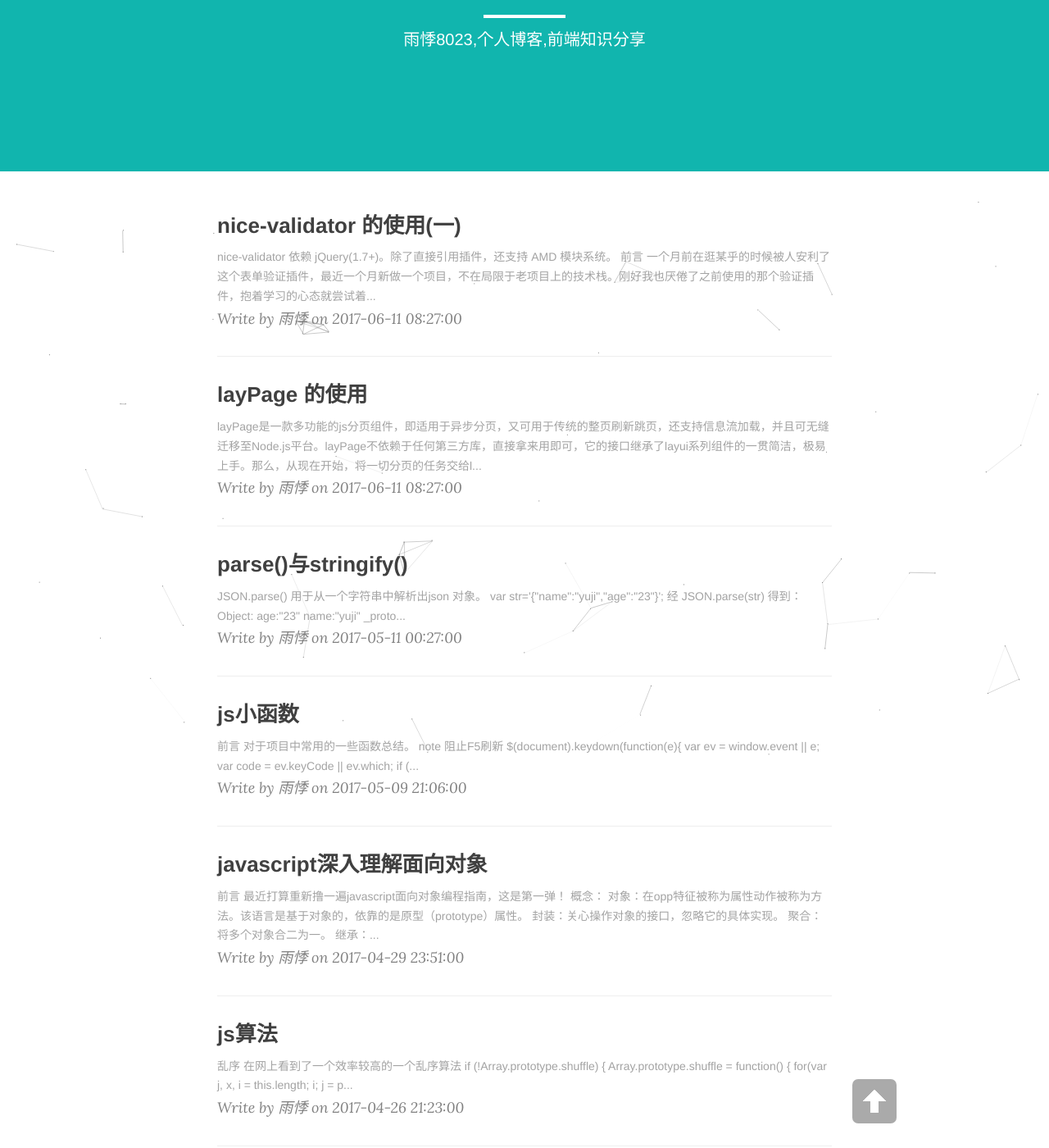
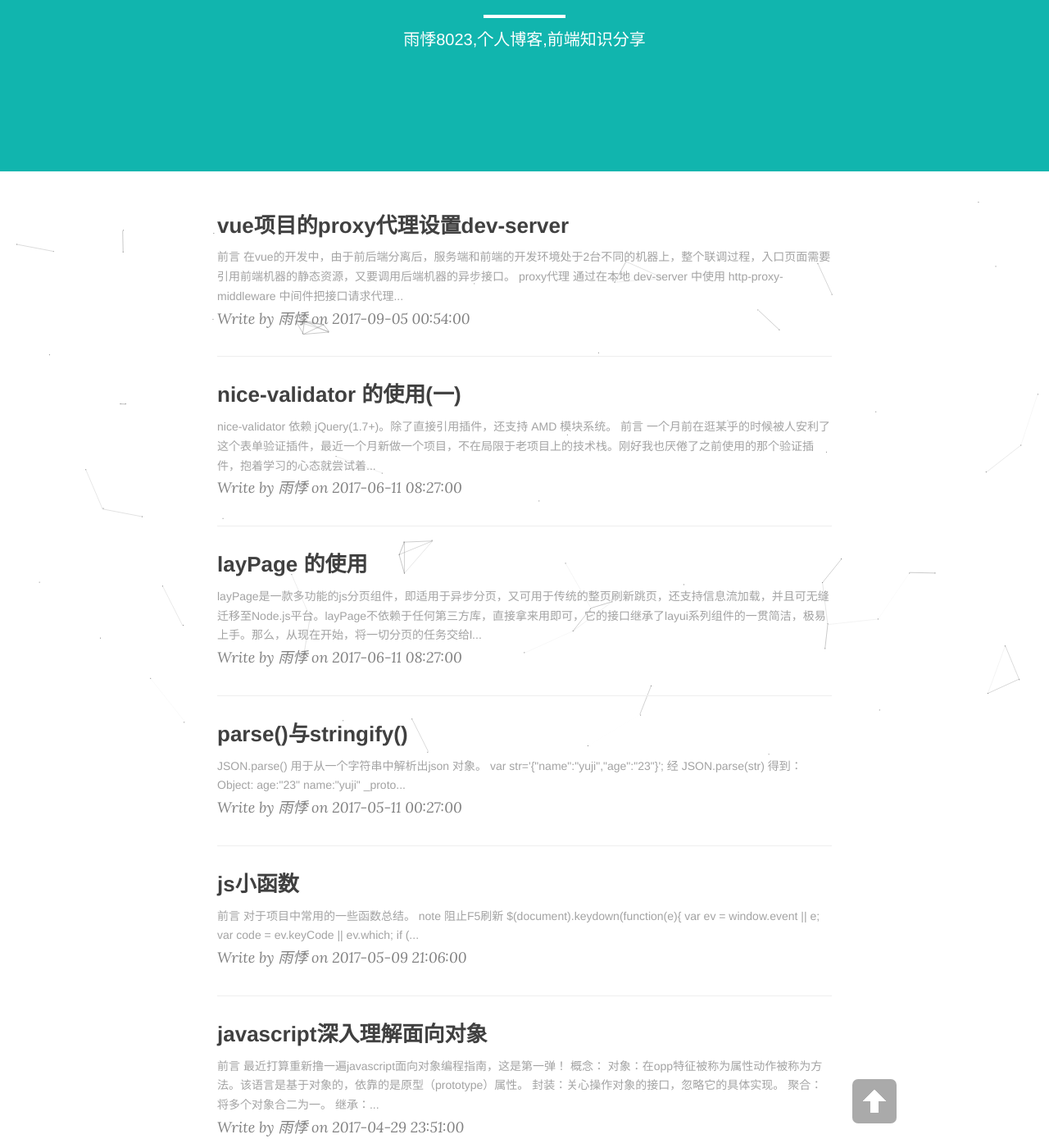
Before and after one commit to yuji8023/yuji8023.github.io, a Jekyll site: the page built from index.html, in a window 1280 px wide and 1400 px high, scrolled down 219 px. Shown: the whole window at 82% size. Built offline with Jekyll 4.4.1, drawn with Linux system fonts in a browser that asks for light colours; nearby versions of some CDN libraries; the list of posts is cut into pages by our own code; some of the changed text lies outside the part shown.

Commit message:
date change

```diff
--- a/_posts/2017-09-04-vue-dev-server.md
+++ b/_posts/2017-09-04-vue-dev-server.md
@@ -1,7 +1,7 @@
 ---
 layout: post
 title: vue项目的proxy代理设置dev-server
-date: 2017-04-16 22:44:00
+date: 2017-09-05 00:54:00
 categories: blog
 tags: [vue]
 description: vue项目的proxy代理设置dev-server
```
